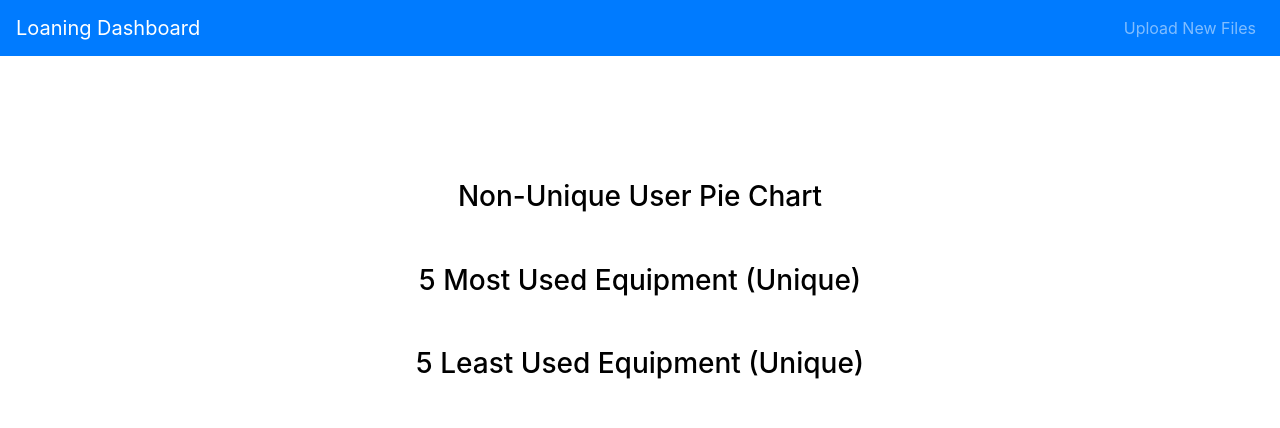
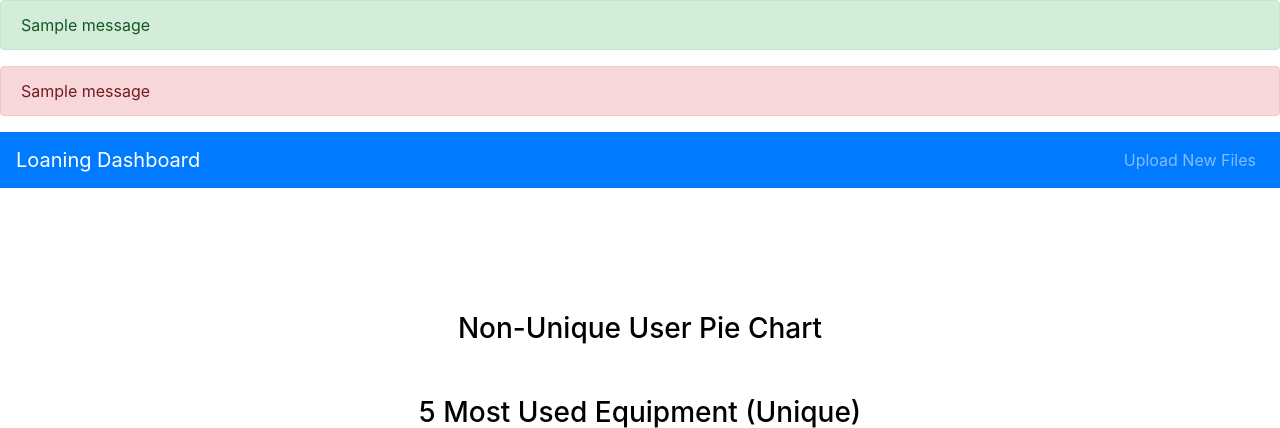
Before and after one commit to whykay-01/capacity-management, a Flask app: template loaning-system/templates/index.html in a window 1280 px wide. Shown: the top 428 px of the page. Run offline with Flask 2, Linux system fonts and the light colour scheme; the template is opened without the code that fills it: most values are stand-ins (such as "Sample title", 1, 10 or a date in 2020); one stand-in notice (Sample message) is shown; some libraries are stand-ins or nearby versions.

Commit message:
fix: added the flash module

```diff
--- a/loaning-system/templates/index.html
+++ b/loaning-system/templates/index.html
@@ -48,6 +48,16 @@
   </head>
 
   <body>
+    {% with message = get_flashed_messages(category_filter=["success"]) %}
+      {% if message %}
+        <div class="alert alert-success">{{message[0]}}</div>
+      {% endif %}
+    {% endwith %}
+    {% with message = get_flashed_messages(category_filter=["error"]) %}
+      {% if message %}
+        <div class="alert alert-danger">{{message[0]}}</div>
+      {% endif %}
+    {% endwith %}
     <nav class="navbar navbar-expand-lg navbar-dark bg-primary">
       <a class="navbar-brand" href="#">Loaning Dashboard</a>
       <div class="collapse navbar-collapse" id="navbarNav">
```
